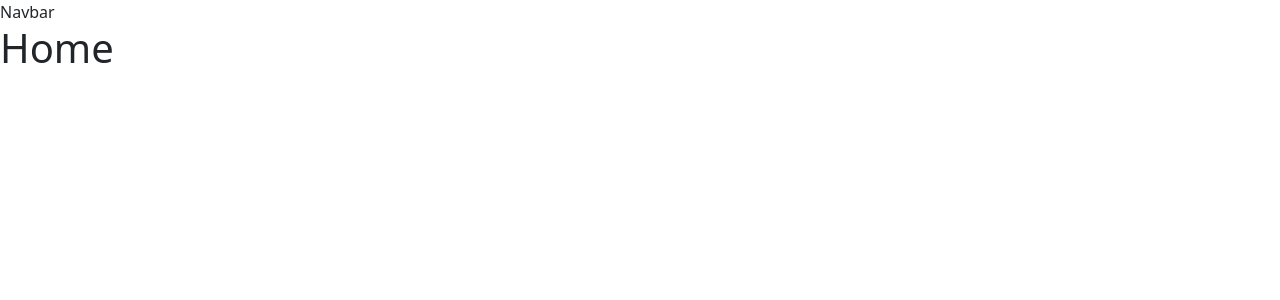
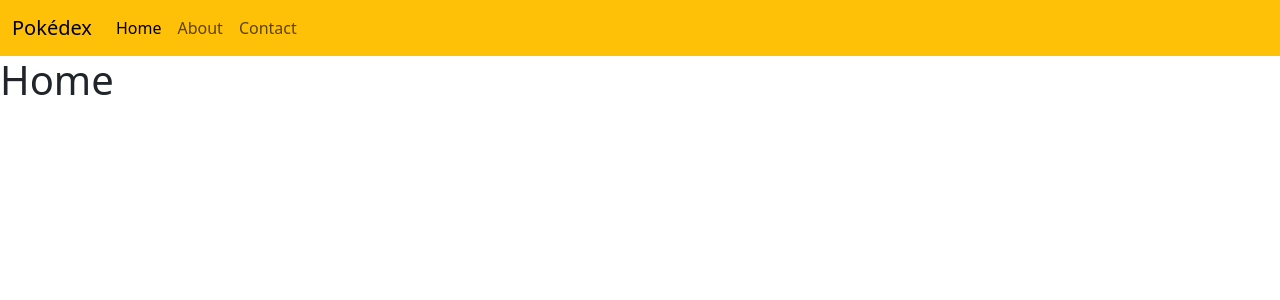
Before and after one commit to warderer/intro-react-g39a, a React (Vite) app in the folder 05-poke-bootstrap/: page / in a window 1280 px wide. Shown: the top 300 px of the page. Built offline with nearby package versions, Linux system fonts and the light colour scheme.

Commit message:
💄 Add bootstrap UI to Navbar

```diff
--- a/05-poke-bootstrap/src/components/Navbar.jsx
+++ b/05-poke-bootstrap/src/components/Navbar.jsx
@@ -1,6 +1,37 @@
 const Navbar = () => {
   return (
-    <div>Navbar</div>
+    <nav className='navbar navbar-expand-lg bg-warning'>
+      <div className='container-fluid'>
+        <a className='navbar-brand' href='#'>
+          Pokédex
+        </a>
+        <button
+          className='navbar-toggler'
+          type='button'
+          data-bs-toggle='collapse'
+          data-bs-target='#navbarNavAltMarkup'
+          aria-controls='navbarNavAltMarkup'
+          aria-expanded='false'
+          aria-label='Toggle navigation'
+        >
+          <span className='navbar-toggler-icon' />
+        </button>
+        <div className='collapse navbar-collapse' id='navbarNavAltMarkup'>
+          <div className='navbar-nav'>
+            <a className='nav-link active' aria-current='page' href='#'>
+              Home
+            </a>
+            <a className='nav-link' href='#'>
+              About
+            </a>
+            <a className='nav-link' href='#'>
+              Contact
+            </a>
+          </div>
+        </div>
+      </div>
+    </nav>
+
   )
 }
 export default Navbar
```
